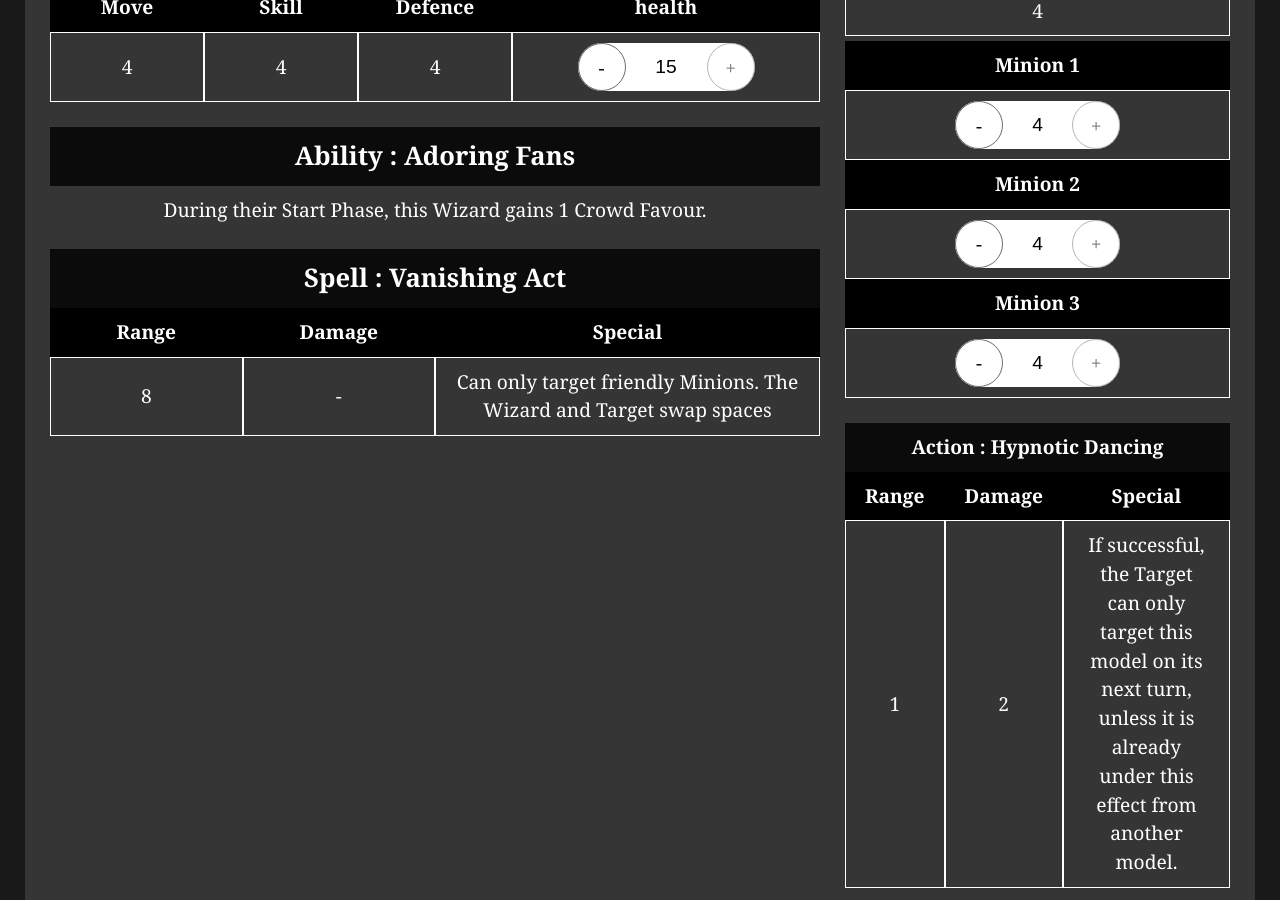
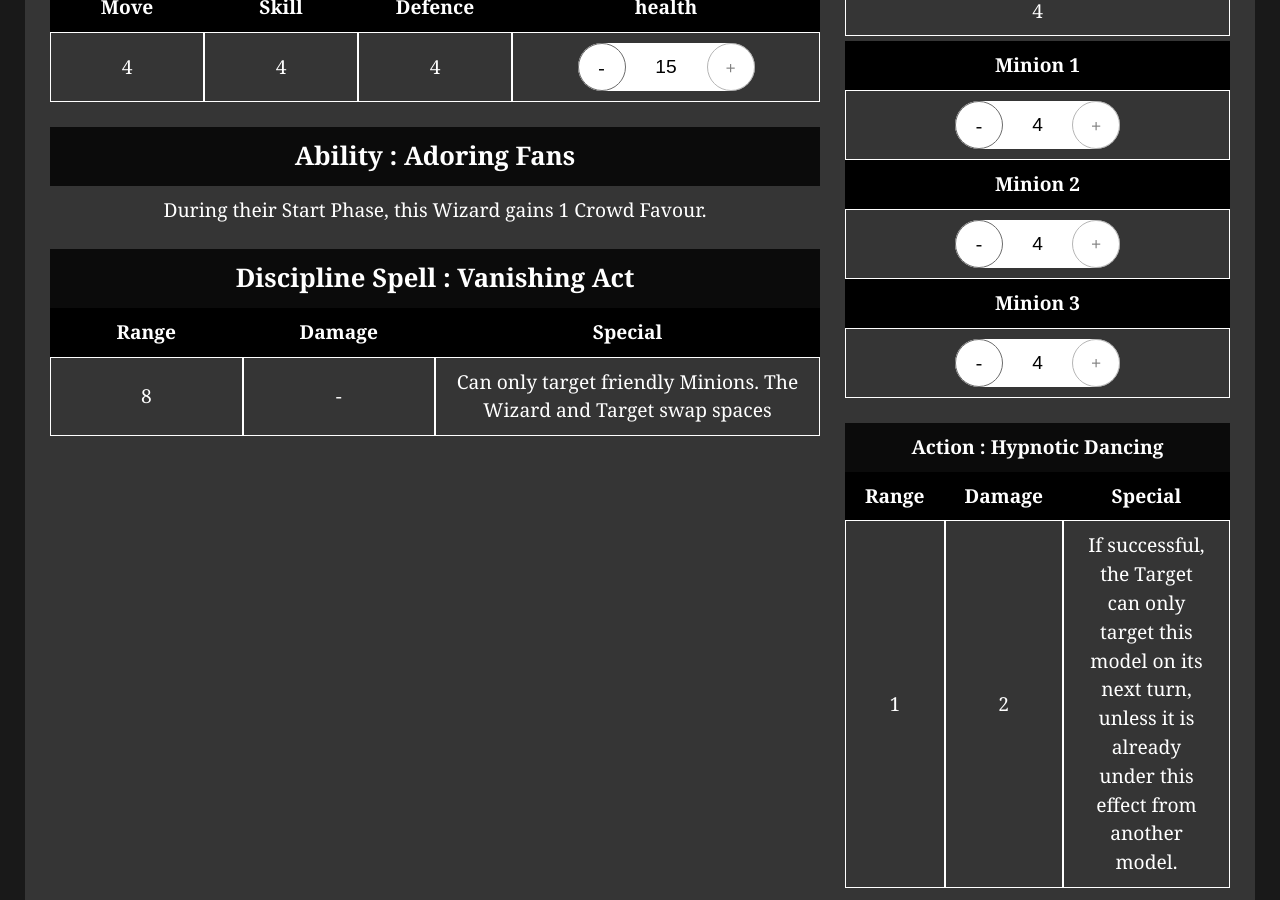
Before and after one commit to MaximeJannot/brawlarcanecards, a Jekyll site: the page built from index.html, in a window 1280 px wide and 900 px high, scrolled down 732 px. Built offline with Jekyll 4.4.1, drawn with Linux system fonts in a browser that asks for light colours; a script that is not in the unit is left out.

Commit message:
1.1.5 - change "Spell" to "Discipline Spell"

```diff
--- a/_includes/fiche-mage.html
+++ b/_includes/fiche-mage.html
@@ -39,7 +39,7 @@
 		</p>
 	</div>
 	<div class="tabcontent__element tabcontent__element-spell">
-		<h4>Spell : {{ include.spell_name }}</h4>
+		<h4>Discipline Spell : {{ include.spell_name }}</h4>
 		<div class="row_table">
 			<div class="column_table">
 				<h5>Range</h5>
```
